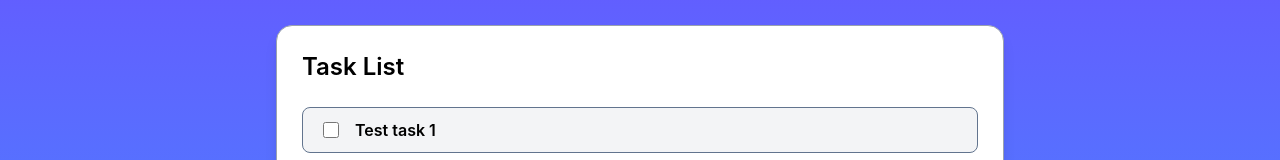
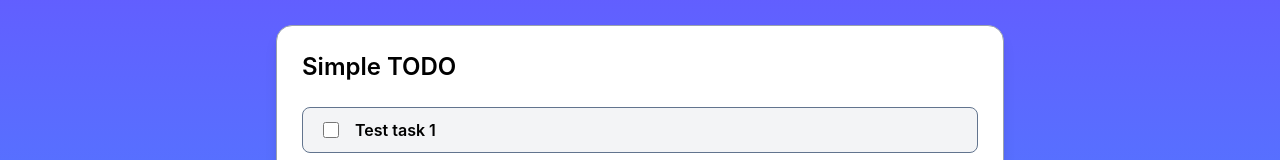
Before and after one commit to Sandydht/simple-todo-ui, a React (Vite) app: page / in a window 1280 px wide. Shown: the top 160 px of the page. Built offline with nearby package versions, Linux system fonts and the light colour scheme.

Commit message:
feat: finish slicing

```diff
--- a/src/App.tsx
+++ b/src/App.tsx
@@ -86,7 +86,7 @@ const App = () => {
         <div className="w-full h-auto flex flex-col items-start justify-start gap-[24px] rounded-[16px] bg-white p-[25px] shadow-lg border-[1px] border-gray-400">
           <div className="w-full h-auto">
             <p className="text-left text-[24px] leading-[32px] text-[#000000] font-semibold">
-              Task List
+              Simple TODO
             </p>
           </div>
 
```
